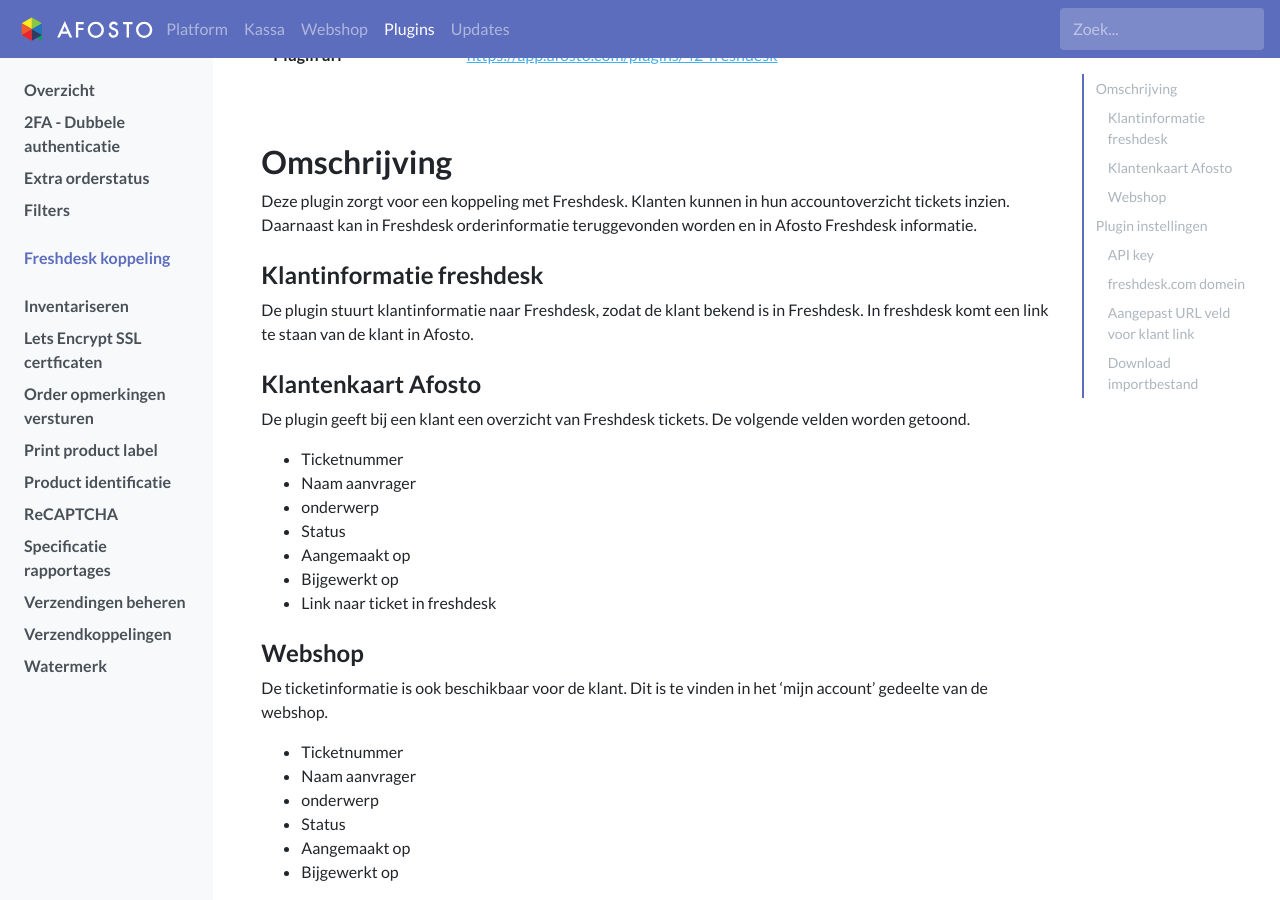
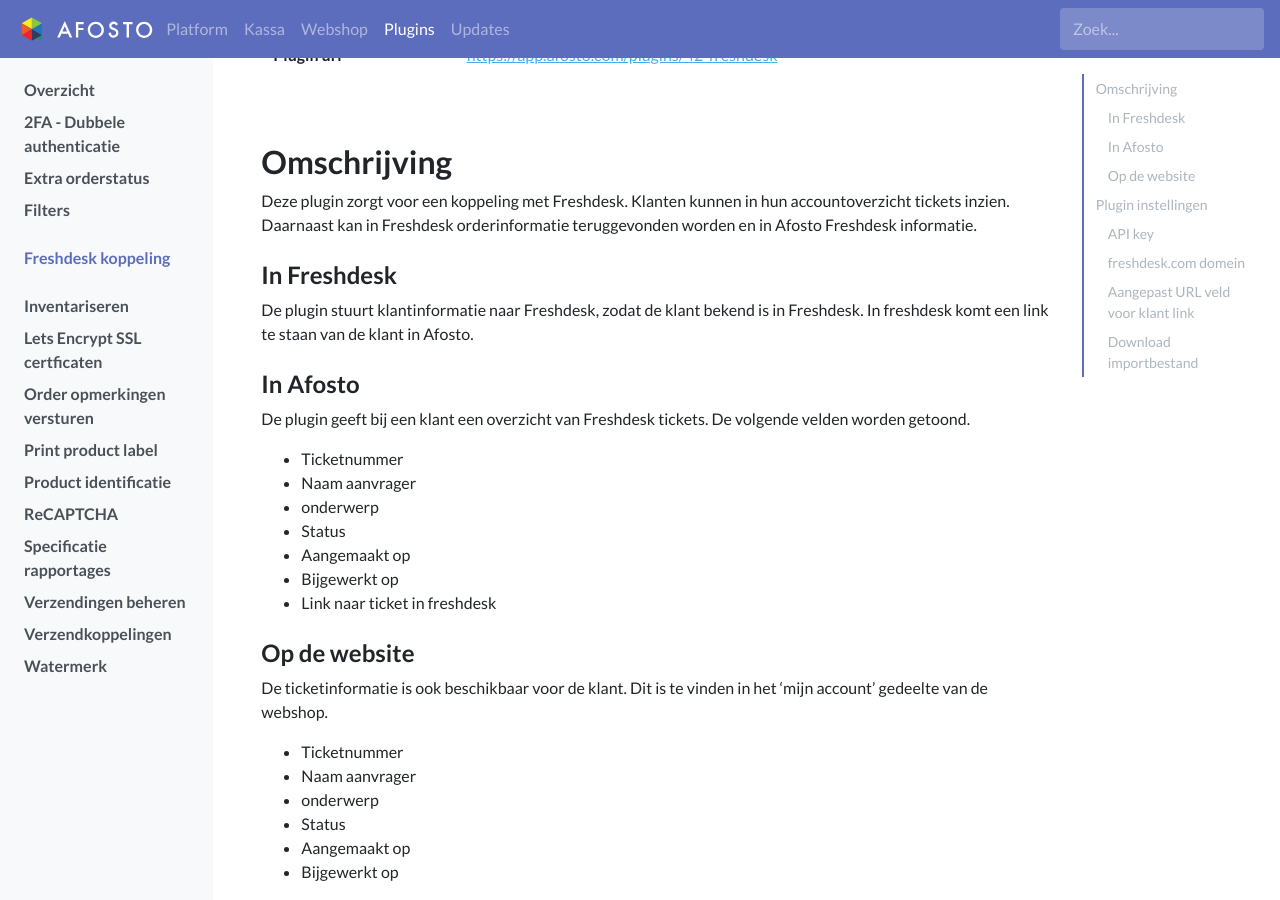
Before and after one commit to afosto/afosto-docs, a Jekyll site: the page built from plugins/freshdesk.md, in a window 1280 px wide and 900 px high, scrolled down 211 px. Built offline with Jekyll 4.4.1, drawn with Linux system fonts in a browser that asks for light colours; a script that is not in the unit is left out.

Commit message:
Update freshdesk.md

```diff
--- a/plugins/freshdesk.md
+++ b/plugins/freshdesk.md
@@ -12,9 +12,9 @@ redirect_from:
 ---
 ## Omschrijving
 Deze plugin zorgt voor een koppeling met Freshdesk. Klanten kunnen in hun accountoverzicht tickets inzien. Daarnaast kan in Freshdesk orderinformatie teruggevonden worden en in Afosto Freshdesk informatie.
-### Klantinformatie freshdesk
+### In Freshdesk
 De plugin stuurt klantinformatie naar Freshdesk, zodat de klant bekend is in Freshdesk. In freshdesk komt een link te staan van de klant in Afosto.
-### Klantenkaart Afosto
+### In Afosto
 De plugin geeft bij een klant een overzicht van Freshdesk tickets. De volgende velden worden getoond.
 * Ticketnummer
 * Naam aanvrager
@@ -24,7 +24,7 @@ De plugin geeft bij een klant een overzicht van Freshdesk tickets. De volgende v
 * Bijgewerkt op
 * Link naar ticket in freshdesk
 
-### Webshop
+### Op de website
 De ticketinformatie is ook beschikbaar voor de klant. Dit is te vinden in het 'mijn account' gedeelte van de webshop.
 * Ticketnummer
 * Naam aanvrager
```
